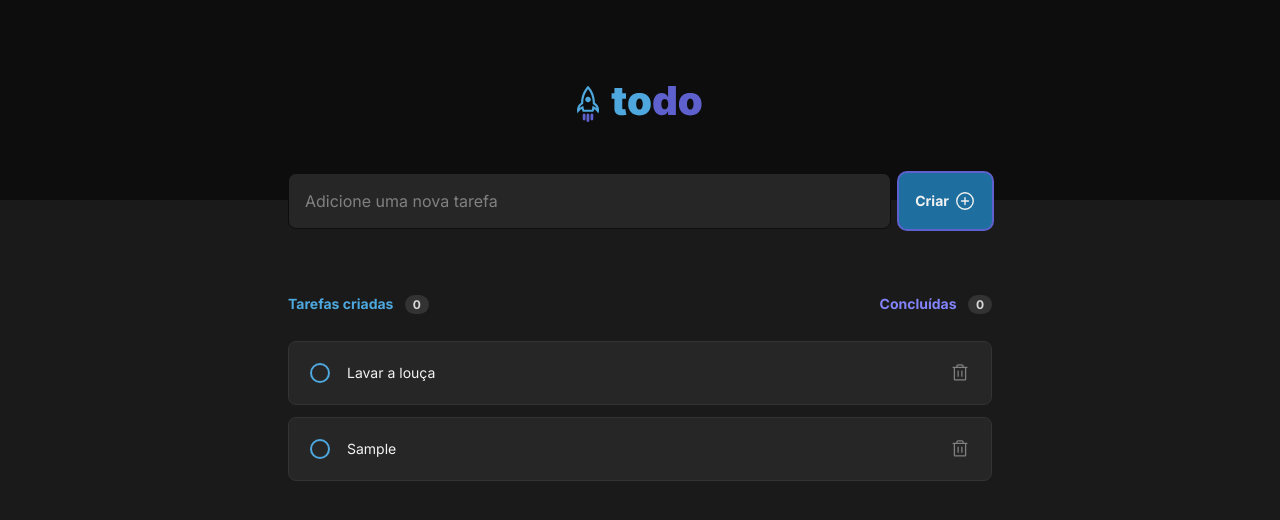
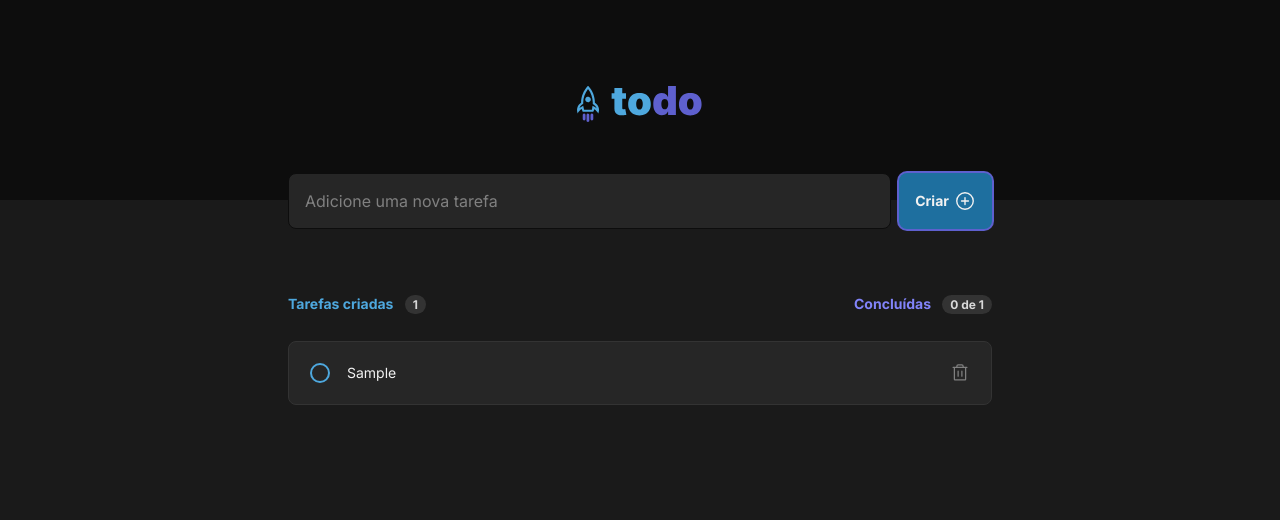
Before and after one commit to luisgustavoTbarbosa/todo-list, a React (Vite) app: page / in a window 1280 px wide. Both pictures are taken after typing "Sample" into the empty fields and a click on the button "Criar". Shown: the top 520 px of the page. Built offline with nearby package versions, Linux system fonts and the light colour scheme.

Commit message:
feat: edit and delete tasks

```diff
--- a/src/App.tsx
+++ b/src/App.tsx
@@ -6,13 +6,31 @@ import styles from './App.module.css'
 import { useState } from 'react'
 
 export function App() {
-  const [tasks, setTasks] = useState([
-    {comment: 'Lavar a louça'}
-  ])
+  const [tasks, setTasks] = useState([])
 
-  function handleCreateNewTask(newTask) {
+  function handleCreateNewTask(newTaskText) {
+    const newTask = {
+      id: tasks.length + 1,
+      comment: newTaskText,
+      completed: false
+    }
     setTasks([...tasks, newTask])
-    console.log('tasks', tasks)
+  }
+
+  function handleCompletingTask(taskId) {
+    const updatedTasks = tasks.map((task) => {
+      if (task.id === taskId) {
+        return {...task, completed: !task.completed}
+      }
+
+      return task
+    })
+    setTasks(updatedTasks)
+  }
+
+  function handleDeleteTask(taskId) {
+    const updatedTasks = tasks.filter(task => task.id !== taskId)
+    setTasks(updatedTasks)
   }
 
   return (
@@ -20,7 +38,11 @@ export function App() {
       <Header />
       <div className={styles.wrapper}>
         <NewTask createNewTask={handleCreateNewTask} />
-        <Tasks tasks={tasks} />
+        <Tasks
+          tasks={tasks}
+          handleCompletingTask={handleCompletingTask}
+          handleDeleteTask={handleDeleteTask}
+        />
       </div>
     </>
   )
--- a/src/components/NewTask.tsx
+++ b/src/components/NewTask.tsx
@@ -7,7 +7,7 @@ export function NewTask({ createNewTask }) {
 
   function handleFormSubmit() {
     event.preventDefault()
-    createNewTask({comment: newTaskText})
+    createNewTask(newTaskText)
     setNewTaskText('')
   }
 
--- a/src/components/Task.tsx
+++ b/src/components/Task.tsx
@@ -1,23 +1,23 @@
 import { Trash } from '@phosphor-icons/react'
 import styles from './Task.module.css'
 
-export interface TaskType {
-  comment: string
-}
+export function Task({ task, handleCompletingTask, handleDeleteTask }) {
+  function completeTask() {
+    handleCompletingTask(task.id)
+  }
 
-interface TaskProps {
-  task: TaskType
-}
+  function deleteTask() {
+    handleDeleteTask(task.id)
+  }
 
-export function Task({ task }: TaskProps) {
   return (
     <div className={styles.task}>
       <label className={styles.checkboxContainer}>
-        <input type="checkbox" />
+        <input onClick={completeTask} type="checkbox"/>
         <span className={styles.checkmark} />
       </label>
       <p>{task.comment}</p>
-      <button>
+      <button onClick={deleteTask}>
         <Trash size={20} color="#808080" />
       </button>
     </div>
--- a/src/components/Tasks.tsx
+++ b/src/components/Tasks.tsx
@@ -2,18 +2,26 @@ import { EmptyTask } from './EmptyTask'
 import { Task } from './Task'
 import styles from './Tasks.module.css'
 
-export function Tasks({ tasks }) {
+export function Tasks({ tasks, handleCompletingTask, handleDeleteTask }) {
   return (
     <main className={styles.tasksBox}>
       <header>
-        <p className={styles.createdTasksMarker}>Tarefas criadas <span className={styles.count}>0</span></p>
-        <p className={styles.completedTasksMarker}>Concluídas <span className={styles.count}>0</span></p>
+        <p className={styles.createdTasksMarker}>Tarefas criadas <span className={styles.count}>
+          {tasks.length}
+        </span></p>
+        <p className={styles.completedTasksMarker}>Concluídas <span className={styles.count}>
+          {tasks.filter(task => task.completed).length} de {tasks.length}
+        </span></p>
       </header>
       <div>
         {
           tasks.length > 0 ? tasks.map(task => {
             return (
-              <Task task={task} />
+              <Task
+                task={task}
+                handleCompletingTask={handleCompletingTask}
+                handleDeleteTask={handleDeleteTask}
+              />
             )
           }) : <EmptyTask />
         }
```
